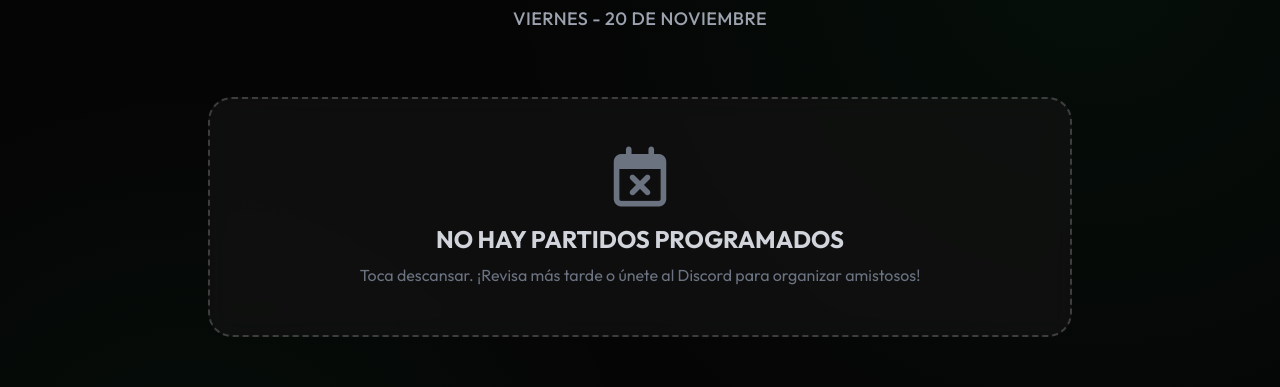
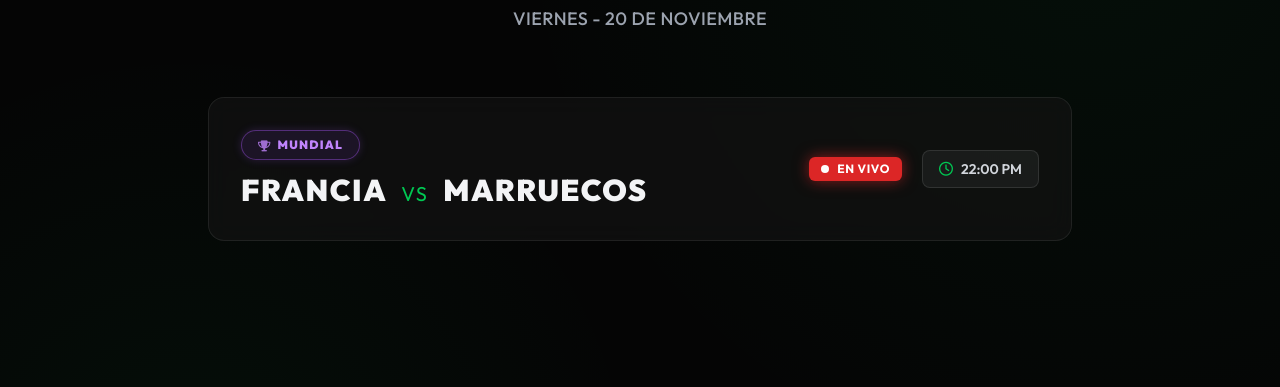
Before and after one commit to espnhaxball2025-stack/HaxCalendar, a plain HTML site: page index.html in a window 1280 px wide. Shown: the part 947-1334 px from the top of the page. Drawn offline with nearby package versions, Linux system fonts and the light colour scheme.

Commit message:
Change SIMULAR_SIN_PARTIDOS from 'on' to 'off'

```diff
--- a/index.html
+++ b/index.html
@@ -377,7 +377,7 @@
         // =========================================================================
         const PORTADA_IMAGEN_URL = "";
 
-        const SIMULAR_SIN_PARTIDOS = 'on';
+        const SIMULAR_SIN_PARTIDOS = 'off';
 
         const DICCIONARIO_TORNEOS = {
             "EU": "EUROPA LEAGUE",
```
